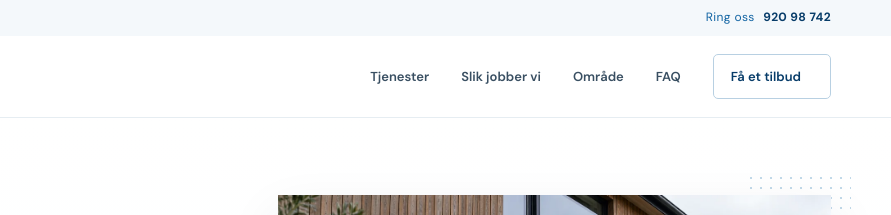
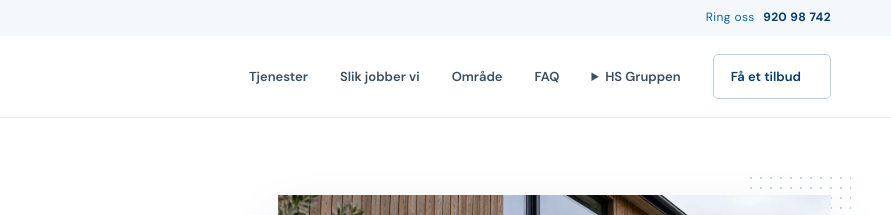
Before and after one commit to matshundeide-lang/stubbefres, a plain HTML site: page index.html in a window 1280 px wide. Shown: the top 215 px of the page, 389-1280 px from the left. Drawn offline with Linux system fonts and the light colour scheme.

Commit message:
Add HS Gruppen menu to HS Vindusvask

```diff
--- a/index.html
+++ b/index.html
@@ -23,6 +23,7 @@
       <button class="menu-toggle" aria-label="Åpne meny" aria-expanded="false"><span></span><span></span></button>
       <nav class="nav-links" aria-label="Hovedmeny">
         <a href="#tjenester">Tjenester</a><a href="#slik-jobber-vi">Slik jobber vi</a><a href="#omrade">Område</a><a href="#faq">FAQ</a>
+        <details class="group-menu"><summary>HS Gruppen</summary><div class="group-dropdown"><a href="https://hsrenhold.netlify.app/"><strong>HS Renhold</strong><span>Renhold for hjem og bedrifter</span></a><a href="https://hsvindu.netlify.app/"><strong>HS Vindusvask</strong><span>Utvendig vindusvask</span></a><a href="https://hsrenhold.netlify.app/fasadevask/"><strong>HS Fasadevask</strong><span>Fasade, tak og uteområder</span></a></div></details>
         <a class="nav-cta" href="#kontakt">Få et tilbud <span></span></a>
       </nav>
     </div>
```
